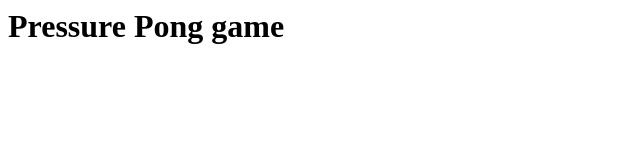
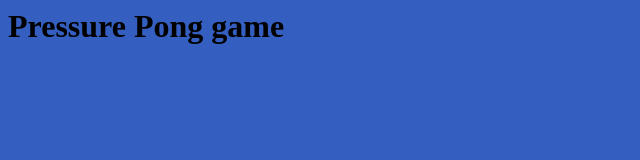
Before and after one commit to reeddunkle/Speed_Pong, a website built with webpack: page index.html in a window 1280 px wide. Shown: the whole page, without its empty margins (0-640 px from the left). Built offline with nearby package versions, Linux system fonts and the light colour scheme.

Commit message:
Created style.css and edited package.json file to copy the css file at 'prestart' and 'prebuild'.

```diff
--- a/index.html
+++ b/index.html
@@ -1,6 +1,7 @@
 <!DOCTYPE>
 <html>
     <head>
+        <link rel="stylesheet" type="text/css" href="styles.css">
         <title>Pressure Pong</title>
     </head>
     <body>
--- a/package.json
+++ b/package.json
@@ -8,9 +8,9 @@
     "karma-start": "karma start",
     "karma-test": "karma run",
     "pretest": "npm run lint",
-    "prestart": "npm run lint && rm -rf dist && mkdir dist && cp index.html dist/",
+    "prestart": "npm run lint && rm -rf dist && mkdir dist && cp index.html styles.css dist/",
     "start": "webpack-dev-server",
-    "prebuild": "rm -rf dist && mkdir dist && cp index.html dist/",
+    "prebuild": "rm -rf dist && mkdir dist && cp index.html styles.css dist/",
     "build": "webpack --optimize-minimize --optimize-dedupe --devtool source-map",
     "lint": "standard"
   },
--- /dev/null
+++ b/styles.css
@@ -0,0 +1,3 @@
+body {
+  background-color: #345Fc1;
+}
```
